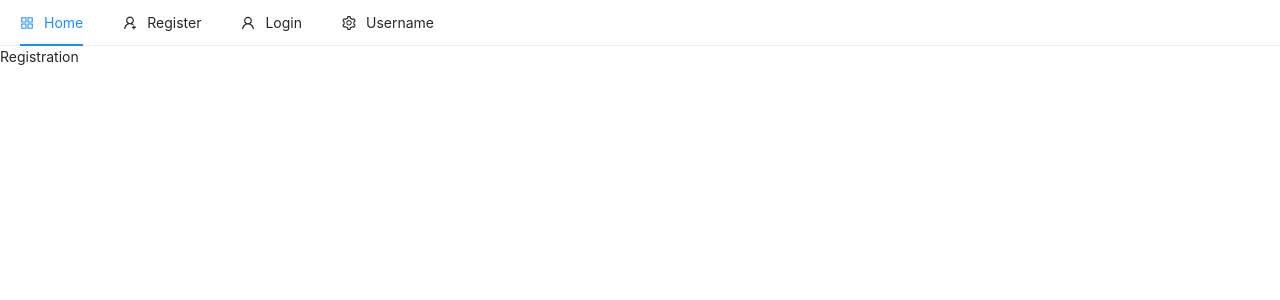
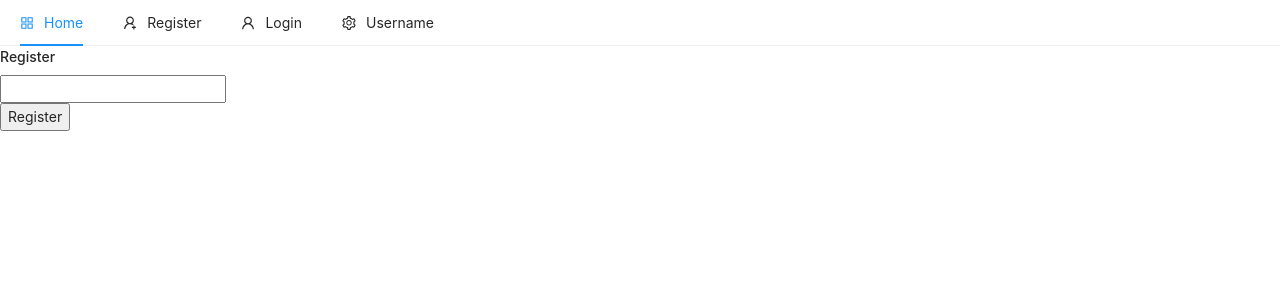
Before and after one commit to bvsspavankumar/mern-ecommerce-app, a React (Create React App) app in the folder client/: page /register in a window 1280 px wide. Shown: the top 300 px of the page. Built offline with nearby package versions, Linux system fonts and the light colour scheme; the HTML template or start-up script is replaced by a standard one.

Commit message:
Adding user registration form. Closes #6

```diff
--- a/client/src/pages/auth/Register.js
+++ b/client/src/pages/auth/Register.js
@@ -1,8 +1,36 @@
-import React from 'react'
+import React, {useState} from 'react'
 
 const Register = () => {
+
+    const [email, setEmail] = useState("")
+
+    const handleSubmit = () => {}
+
+    const registerForm = (
+        <form onSubmit={handleSubmit}>
+            <input
+                type="email"
+                className="form-control"
+                value={email}
+                onChange={(e)=>setEmail(e.target.value)}
+                autofocus
+            />
+            <br />
+            <button type='submit' className='btn btn-raised'>
+                Register
+            </button>
+        </form>
+    )
+
     return (
-        <div>Registration</div>
+        <div className="container p-5">
+            <div className="row">
+                <div className="div.col-md-6 offset-md-3">
+                    <h4>Register</h4>
+                    {registerForm}
+                </div>
+            </div>
+        </div>
     )
 }
 
```
